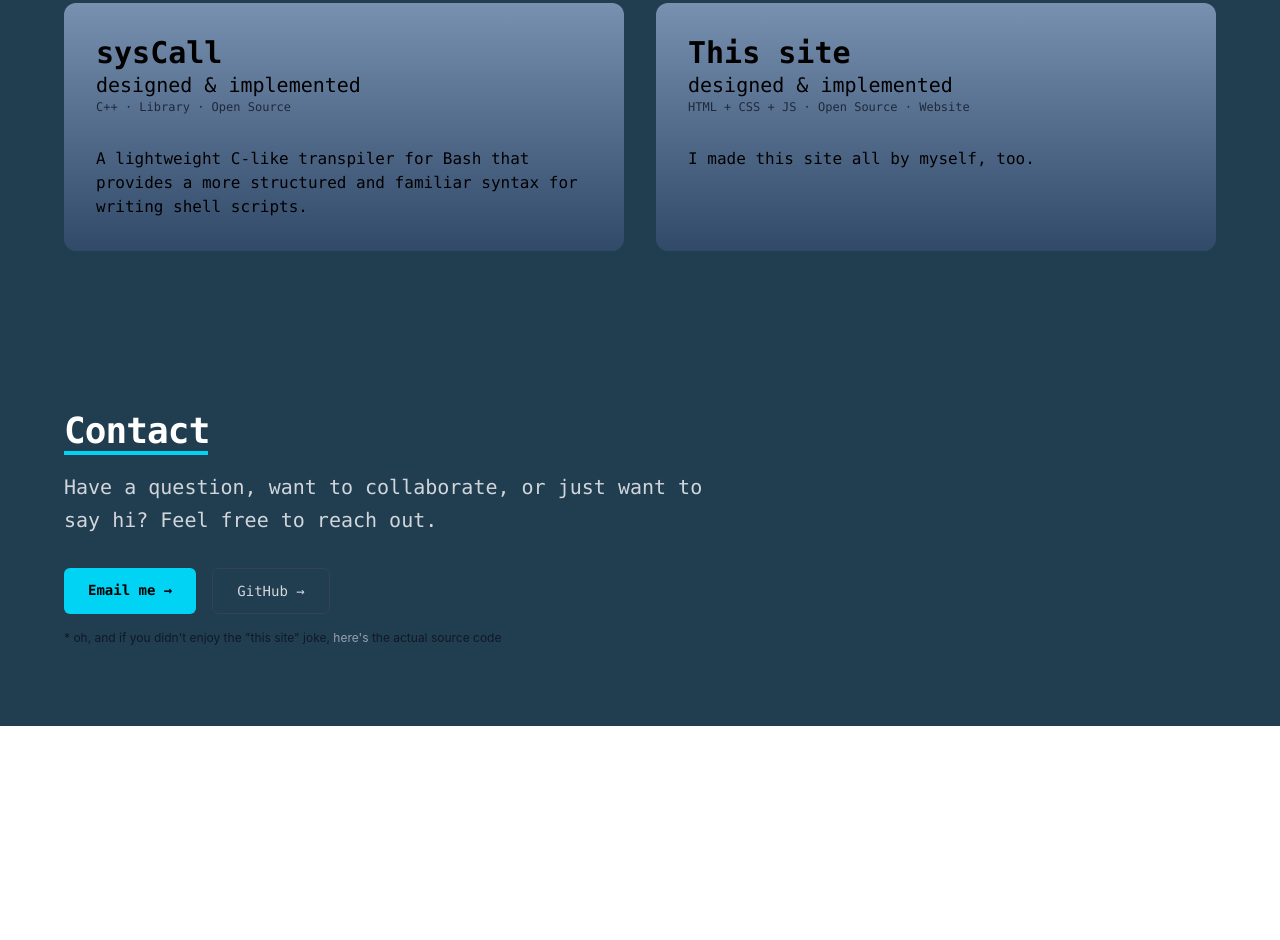
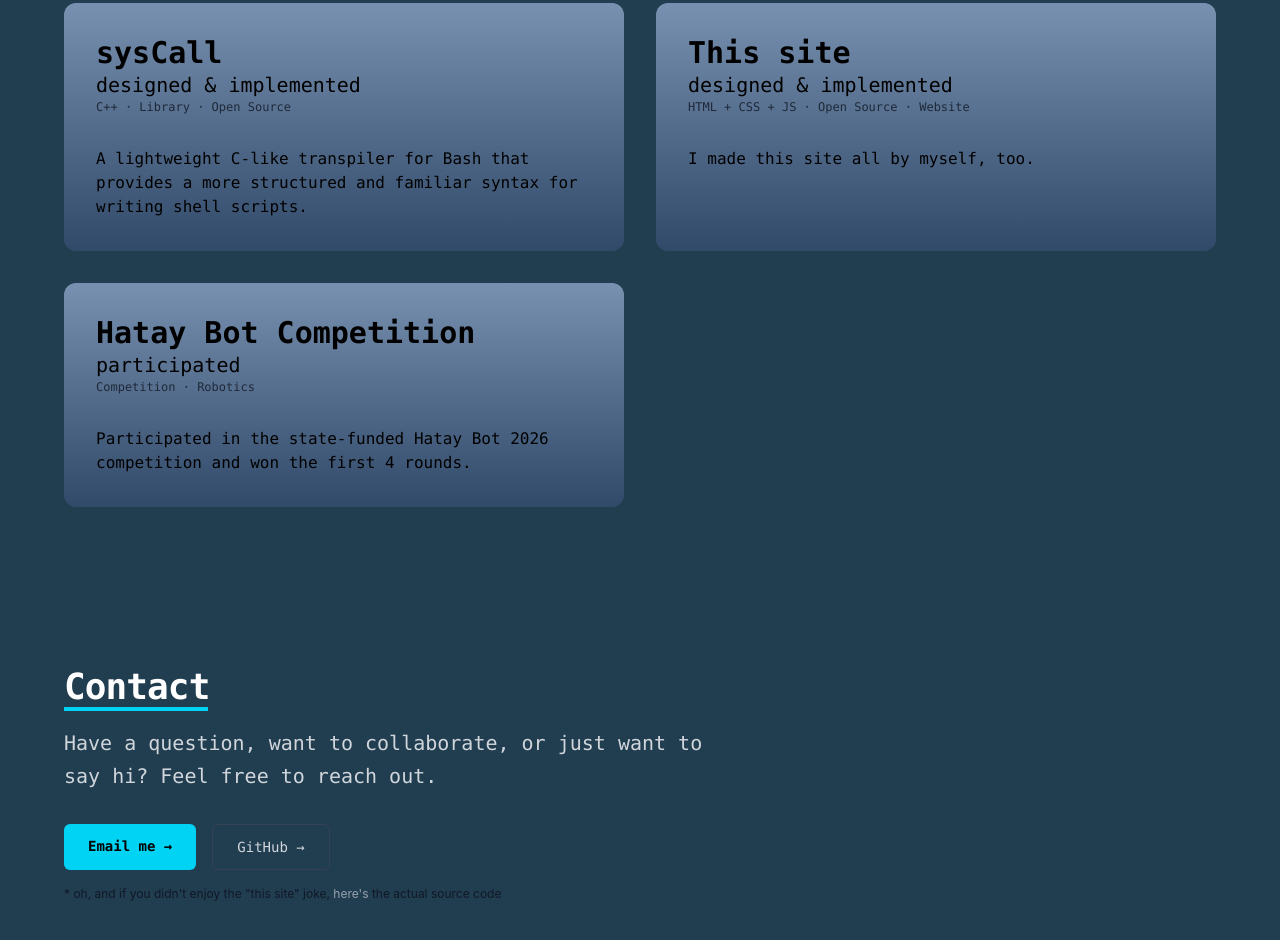
Before and after one commit to Mher-DeLight/Lander-Site, a website: page index.html in a window 1280 px wide. Shown: the part 1345-2285 px from the top of the page. Before the commit the page ends 2071 px from the top, so only its background shows below. Drawn offline with Linux system fonts and the light colour scheme.

Commit message:
added the hatay bot competition

```diff
--- a/index.html
+++ b/index.html
@@ -138,6 +138,19 @@
                     </div>
                 </a>
 
+                <div class="h-full w-full bg-gradient-to-b from-[#7991B0] to-[#324a69]
+                rounded-xl border border-none p-8
+                transition duration-200 ease-in-out
+                hover:-translate-y-4 hover:from-white">
+
+                    <h3 class="font-mono text-3xl font-bold">Hatay Bot Competition</h3>
+                    <p class="font-mono text-xl">participated</p>
+                    <p class="font-mono text-xs text-gray-800">Competition · Robotics</p>
+
+                    <p class="mt-8 font-mono">
+                        Participated in the state-funded Hatay Bot 2026 competition and won the first 4 rounds.
+                    </p>
+                </div>
             </div>
         </div>
     </section>
```
